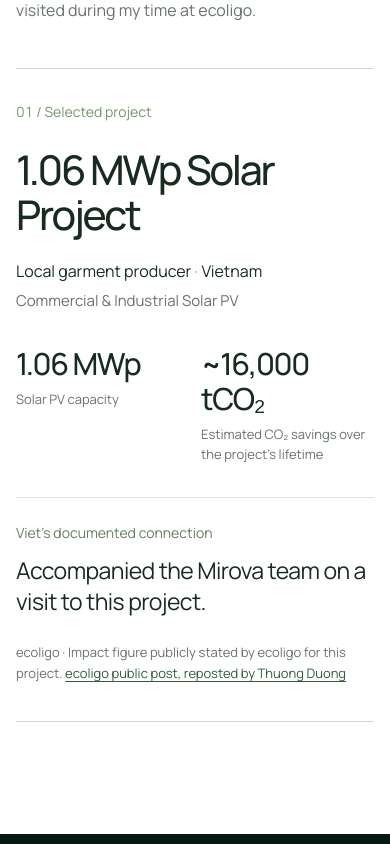
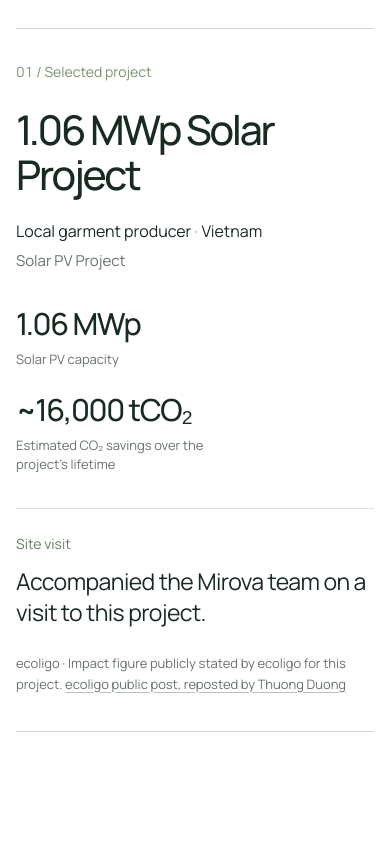
Before and after one commit to Nhutduyasda/viet-le-portfolio, a Next.js app: page / in a window 390 px wide. Shown: the part 5932-6776 px from the top of the page. Built offline with nearby package versions, Linux system fonts and the light colour scheme.

Commit message:
Polish selected project spacing and factual labels

```diff
--- a/src/app/globals.css
+++ b/src/app/globals.css
@@ -246,7 +246,7 @@ html { scroll-behavior: smooth; }
 }
 
 /* Experience — a quiet, typographic pause after the media showcase */
-.experience-section { background: #f7f8f4; color: #182b20; padding: 92px 0 148px; }
+.experience-section { background: #f7f8f4; color: #182b20; padding: 92px 0 120px; }
 .experience-intro { display: grid; grid-template-columns: 200px minmax(0, 1fr); gap: 56px; align-items: start; padding: 0 20px 78px; }
 .experience-intro h2 { max-width: 800px; font-size: clamp(34px, 3.1vw, 45px); font-weight: 600; letter-spacing: -.035em; line-height: 1.24; }
 .experience-intro h2 span { color: #929b93; }
@@ -276,7 +276,7 @@ html { scroll-behavior: smooth; }
   .experience-row[data-has-details="false"] { grid-template-columns: 10% minmax(0, 1fr); }
 }
 @media (max-width: 650px) {
-  .experience-section { padding: 72px 0 108px; }
+  .experience-section { padding: 72px 0 90px; }
   .experience-intro { display: block; padding: 0 0 50px; }
   .experience-intro h2 { margin-top: 24px; font-size: clamp(32px, 8vw, 40px); }
   .experience-deck { margin-top: 20px; }
@@ -295,7 +295,7 @@ html { scroll-behavior: smooth; }
 }
 
 /* Selected project — editorial evidence without decorative photography */
-.projects-section { background: #fff; color: #182b20; padding: 112px 0 152px; }
+.projects-section { background: #fff; color: #182b20; padding: 88px 0 152px; }
 .projects-intro { display: grid; grid-template-columns: 200px minmax(0, 1fr); gap: 56px; padding: 0 20px 66px; }
 .projects-intro h2 { max-width: 760px; font-size: clamp(35px, 3.2vw, 46px); line-height: 1.25; font-weight: 600; letter-spacing: -.035em; }
 .projects-intro h2 span { color: #929b93; }
@@ -315,7 +315,7 @@ html { scroll-behavior: smooth; }
 .project-small-label { color: #64805b; font-size: 14px; }
 .project-connection-text { max-width: 540px; margin-top: 12px; font-size: clamp(22px, 2.05vw, 29px); line-height: 1.35; letter-spacing: -.025em; }
 .project-source { max-width: 540px; margin-top: 25px; color: #68736c; font-size: 13px; line-height: 1.6; }
-.project-source a { color: #315b39; text-decoration: underline; text-underline-offset: 3px; }
+.project-source a { color: inherit; text-decoration: underline; text-decoration-color: #b7c3b6; text-underline-offset: 3px; }
 .project-source a:focus-visible { outline: 2px solid #315b39; outline-offset: 3px; }
 @media (min-width: 768px) and (max-width: 1023px) {
   .site-header-inner { padding: 0 20px; }
@@ -326,7 +326,7 @@ html { scroll-behavior: smooth; }
   .project-metrics { grid-template-columns: 1fr; gap: 22px; }
 }
 @media (max-width: 650px) {
-  .projects-section { padding: 88px 0 112px; }
+  .projects-section { padding: 66px 0 112px; }
   .projects-intro { display: block; padding: 0 0 44px; }
   .projects-intro h2 { margin-top: 24px; font-size: clamp(32px, 8vw, 40px); }
   .projects-deck { margin-top: 20px; }
@@ -339,7 +339,7 @@ html { scroll-behavior: smooth; }
   .project-connection { margin-top: 33px; padding-top: 24px; }
   .project-connection-text { font-size: 23px; }
 }
-@media (max-width: 360px) {
+@media (max-width: 430px) {
   .project-metrics { grid-template-columns: 1fr; gap: 22px; }
 }
 @media (prefers-reduced-motion: reduce) {
--- a/src/components/sections/Projects.tsx
+++ b/src/components/sections/Projects.tsx
@@ -30,7 +30,7 @@ export function Projects() {
                 <div><strong>{project.impactMetric}</strong><span>{project.impactLabel}</span></div>
               </div>
               <div className="project-connection" data-reveal style={{ "--reveal-index": 3 } as React.CSSProperties}>
-                <p className="project-small-label">Viet&apos;s documented connection</p>
+                <p className="project-small-label">Site visit</p>
                 <p className="project-connection-text">{project.connection}</p>
                 <p className="project-source">{project.employerContext} · {project.impactAttribution} <a href={project.sourceUrl} target="_blank" rel="noopener noreferrer">{project.sourceLabel}<span className="sr-only"> (opens in a new tab)</span></a></p>
               </div>
--- a/src/content/profile.ts
+++ b/src/content/profile.ts
@@ -98,7 +98,7 @@ export const portfolioData: PortfolioData = {
       id: "ecoligo-garment-solar",
       number: "01",
       title: "1.06 MWp Solar Project",
-      projectType: "Commercial & Industrial Solar PV",
+      projectType: "Solar PV Project",
       location: "Vietnam",
       employerContext: "ecoligo",
       clientDisplay: "Local garment producer",
```
